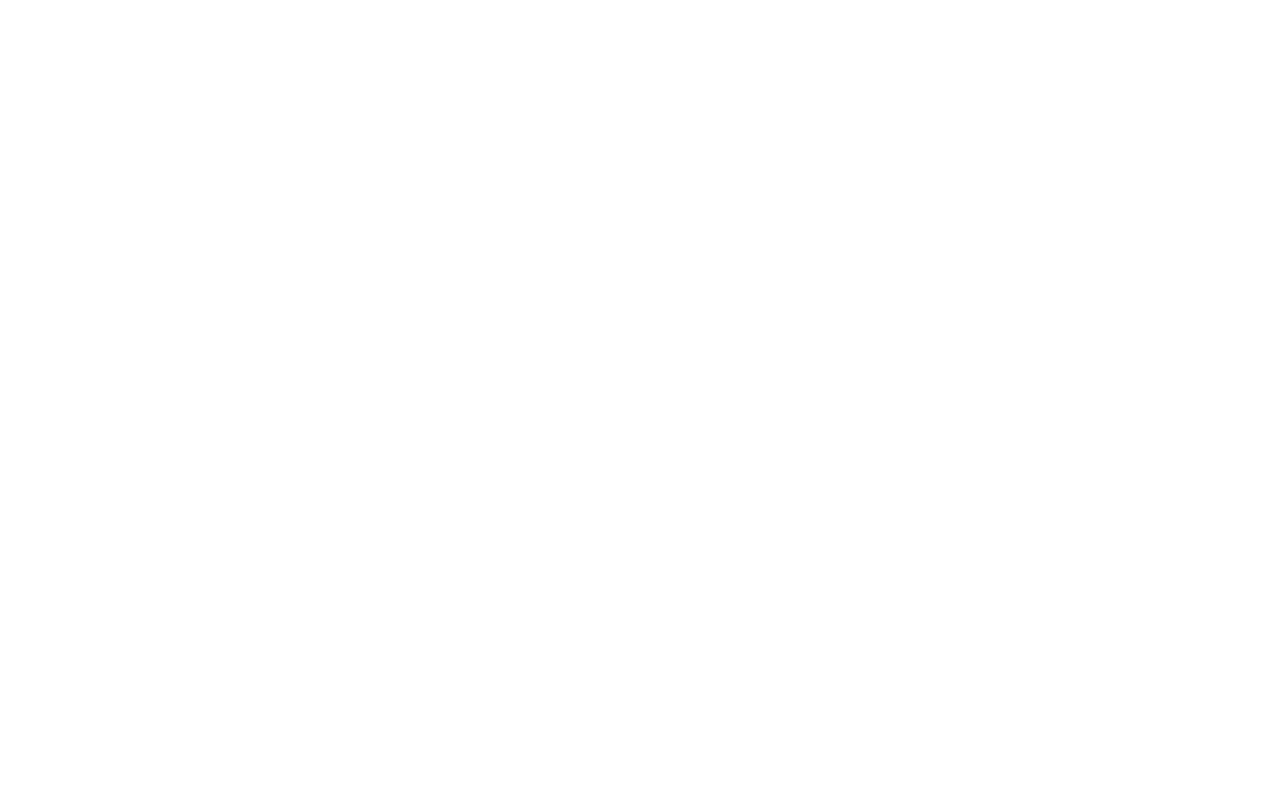
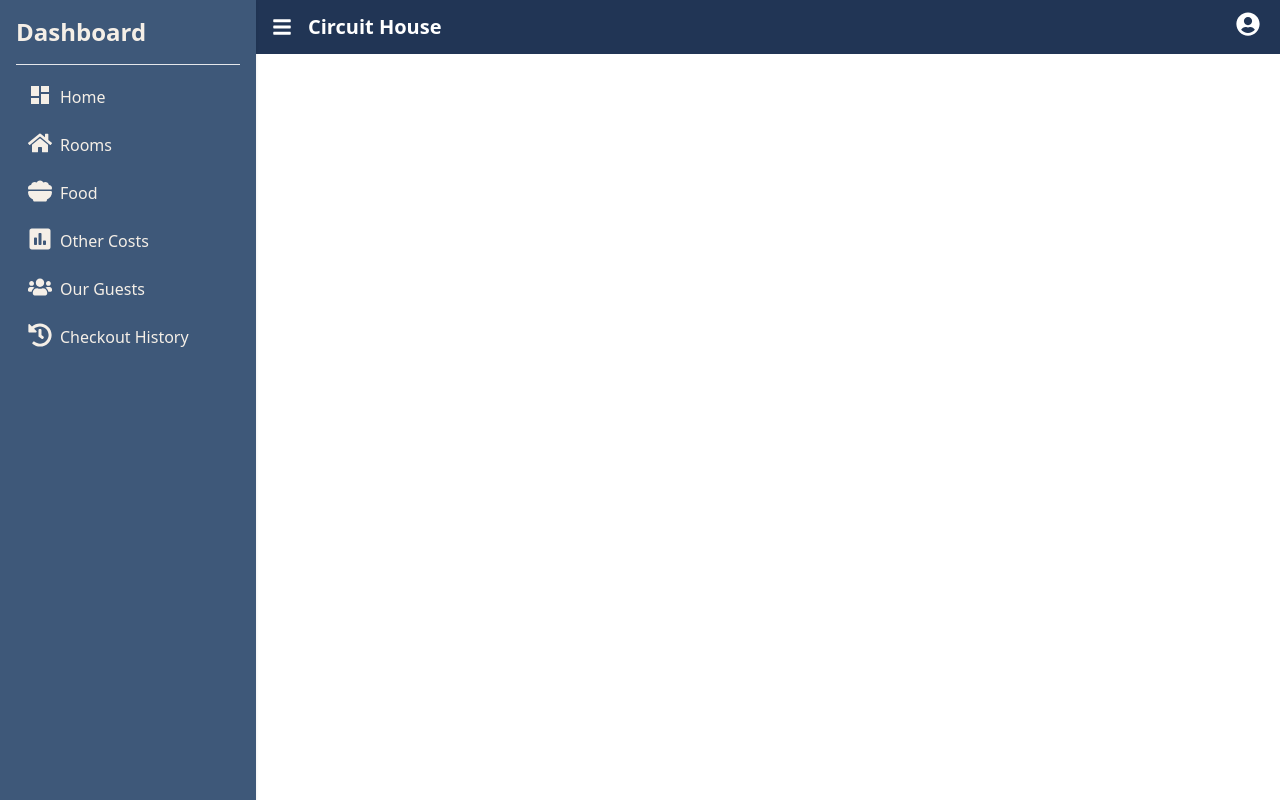
Before and after one commit to ajoy-dutta/Frontend-Circuit-House-Management-System, a React (Vite) app: page /dashboard in a window 1280 px wide. Before the commit this address had no page. Built offline with nearby package versions, Linux system fonts and the light colour scheme.

Commit message:
changes from local

```diff
--- a/src/Components/Navbar/Navbar.jsx
+++ b/src/Components/Navbar/Navbar.jsx
@@ -19,7 +19,7 @@ const Navbar = () => {
       {user && (
         <li>
           <NavLink
-            to="/admin/room"
+            to="/dashboard/room"
             className={({ isActive }) =>
               isActive ? "text-cyan-400 font-bold" : "hover:text-cyan-400"
             }
--- a/src/Components/Sidebar/Navbar.jsx
+++ b/src/Components/Sidebar/Navbar.jsx
@@ -67,18 +67,20 @@ const Navbar = ({ sidebarToggle, setSidebarToggle }) => {
           {dropdownOpen && (
             <div className="absolute shadow w-20 right-0 text-center  bg-white rounded">
               <ul className="text-sm">
-                <Link to="/admin/profile">
+                <Link to="/dashboard/profile">
                   <li className="hover:text-cyan-400 cursor-pointer border-b-2 text-black p-2 font-semibold">
                     Profile
                   </li>
                 </Link>
                 {user ? (
-                  <div
+
+                  <li
                     onClick={handleSignout}
-                    className="hover:text-cyan-400 cursor-pointer p-2  font-semibold"
+                    className="hover:text-cyan-400 cursor-pointer p-2 text-black  font-semibold"
                   >
                     Sign Out
-                  </div>
+                  </li>
+
                 ) : (
                   <li className="relative">
                     <div className="py-2 px-3 hover:bg-black hover:text-gray-100 cursor-pointer">
--- a/src/Components/Sidebar/Sidebar.jsx
+++ b/src/Components/Sidebar/Sidebar.jsx
@@ -38,10 +38,10 @@ const Sidebar = ({ sidebarToggle }) => {
           </li>
         </Link>
 
-        <Link to="/admin/room">
+        <Link to="/dashboard/room">
           <li
             className={`mb-2 rounded hover:shadow hover:bg-blue-100 hover:text-gray-600 py-2 ${
-              isActive("/admin/room") ? "bg-blue-100 text-gray-600" : ""
+              isActive("/dashboard/room") ? "bg-blue-100 text-gray-600" : ""
             }`}
           >
             <div className="px-3">
@@ -51,10 +51,10 @@ const Sidebar = ({ sidebarToggle }) => {
           </li>
         </Link>
 
-        <Link to="/admin/food">
+        <Link to="/dashboard/food">
           <li
             className={`mb-2 rounded hover:shadow hover:bg-blue-100 hover:text-gray-600 py-2 ${
-              isActive("/admin/food") ? "bg-blue-100 text-gray-600" : ""
+              isActive("/dashboard/food") ? "bg-blue-100 text-gray-600" : ""
             }`}
           >
             <div className="px-3">
@@ -64,10 +64,10 @@ const Sidebar = ({ sidebarToggle }) => {
           </li>
         </Link>
 
-        <Link to="/admin/other">
+        <Link to="/dashboard/other">
           <li
             className={`mb-2 rounded hover:shadow hover:bg-blue-100 hover:text-gray-600 py-2 ${
-              isActive("/admin/other") ? "bg-blue-100 text-gray-600" : ""
+              isActive("/dashboard/other") ? "bg-blue-100 text-gray-600" : ""
             }`}
           >
             <div className="px-3">
@@ -77,10 +77,10 @@ const Sidebar = ({ sidebarToggle }) => {
           </li>
         </Link>
 
-        <Link to="/admin/guest-list">
+        <Link to="/dashboard/guest-list">
           <li
             className={`mb-2 rounded hover:shadow hover:bg-blue-100 hover:text-gray-600 py-2 ${
-              isActive("/admin/guest-list") ? "bg-blue-100 text-gray-600" : ""
+              isActive("/dashboard/guest-list") ? "bg-blue-100 text-gray-600" : ""
             }`}
           >
             <div className="px-3">
@@ -90,10 +90,10 @@ const Sidebar = ({ sidebarToggle }) => {
           </li>
         </Link>
 
-        <Link to="/admin/checkout-history">
+        <Link to="/dashboard/checkout-history">
           <li
             className={`mb-2 rounded hover:shadow hover:bg-blue-100 hover:text-gray-600 py-2 ${
-              isActive("/admin/checkout-history") ? "bg-blue-100 text-gray-600" : ""
+              isActive("/dashboard/checkout-history") ? "bg-blue-100 text-gray-600" : ""
             }`}
           >
             <div className="px-3">
@@ -103,11 +103,12 @@ const Sidebar = ({ sidebarToggle }) => {
           </li>
         </Link>
 
+
         {user?.role === "NDC" && (
-          <Link to="/admin/staff-approval">
+          <Link to="/dashboard/staff-approval">
             <li
               className={`mb-2 rounded hover:shadow hover:bg-blue-100 hover:text-gray-600 py-2 ${
-                isActive("/admin/staff-approval") ? "bg-blue-100 text-gray-600" : ""
+                isActive("/dashboard/staff-approval") ? "bg-blue-100 text-gray-600" : ""
               }`}
             >
               <div className="px-3">
--- a/src/Pages/Guests/Checkout.jsx
+++ b/src/Pages/Guests/Checkout.jsx
@@ -32,7 +32,7 @@ const Checkout = () => {
       const response = await AxiosInstance.post('/checkout/', { guest_id: guest.id, paymentStatus,username: user.username });
       setCheckOutSummary(response.data)
 
-      navigate("/admin/checkout-summary", { state: { checkoutsummary: response.data, guest } });
+      navigate("/dashboard/checkout-summary", { state: { checkoutsummary: response.data, guest } });
 
       alert(`Guest ${guest.name} has been successfully checked out.`);
 
--- a/src/Pages/Room/Book.jsx
+++ b/src/Pages/Room/Book.jsx
@@ -64,7 +64,7 @@ const Book = () => {
 
 
             alert("Room Booked Successfully");
-            navigate("/admin/guest-list");
+            navigate("/dashboard/guest-list");
         } catch (error) {
             console.error("Error Book room:", error);
         }
--- a/src/Pages/authentication/Login.jsx
+++ b/src/Pages/authentication/Login.jsx
@@ -52,7 +52,7 @@ const Login = ({ setShowLoginForm }) => {
           username: "",
           password: "",
         });
-        navigate("/admin/room"); // Redirect to home page
+        navigate("/dashboard/room"); // Redirect to home page
         setShowLoginForm(false);
         alert("Login Successful!");
 
--- a/src/main.jsx
+++ b/src/main.jsx
@@ -80,10 +80,14 @@ const router = createBrowserRouter([
         path: "/media",
         element: <Media></Media>,
       },
+      {
+        path: "/inbox",
+        element: <Media></Media>,
+      },
     ],
   },
   {
-    path: "/admin",
+    path: "/dashboard",
     element: <Appbar />,
     errorElement: <ErrorPage />,
     children: [
```
